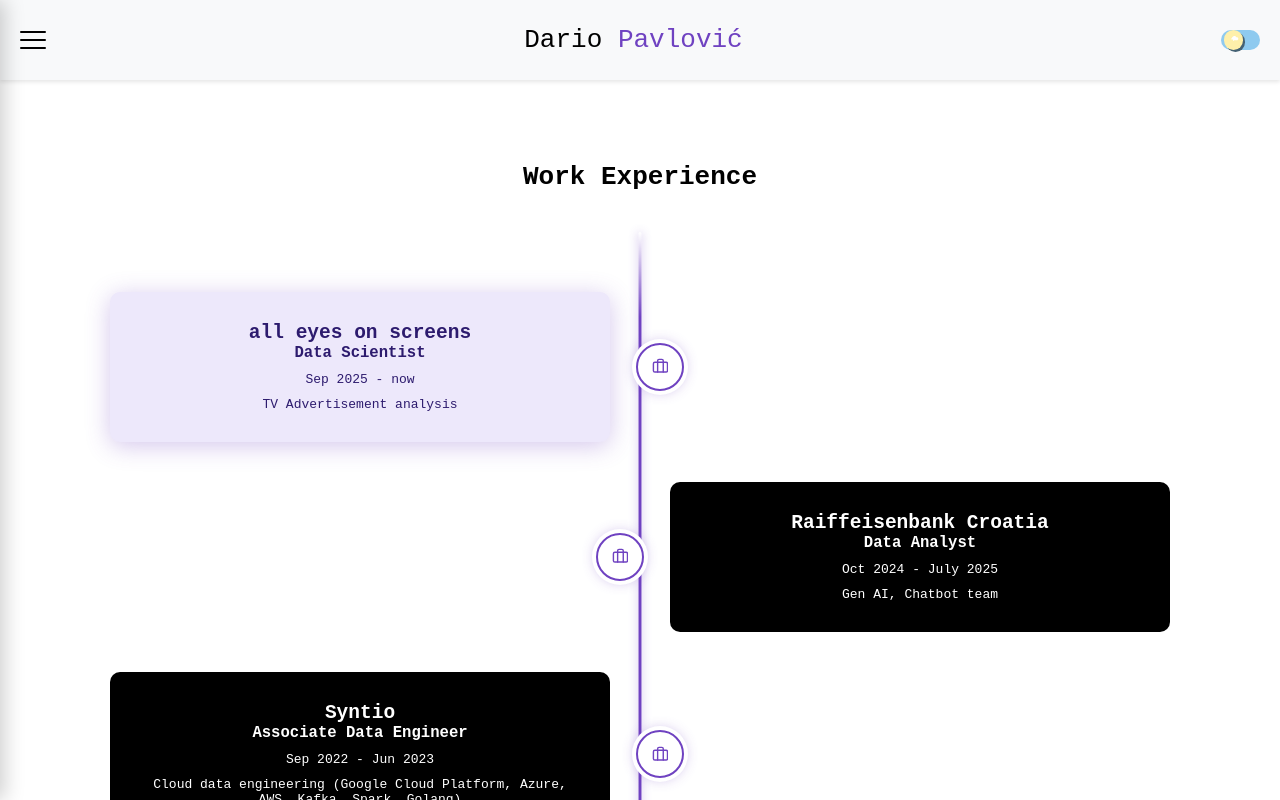
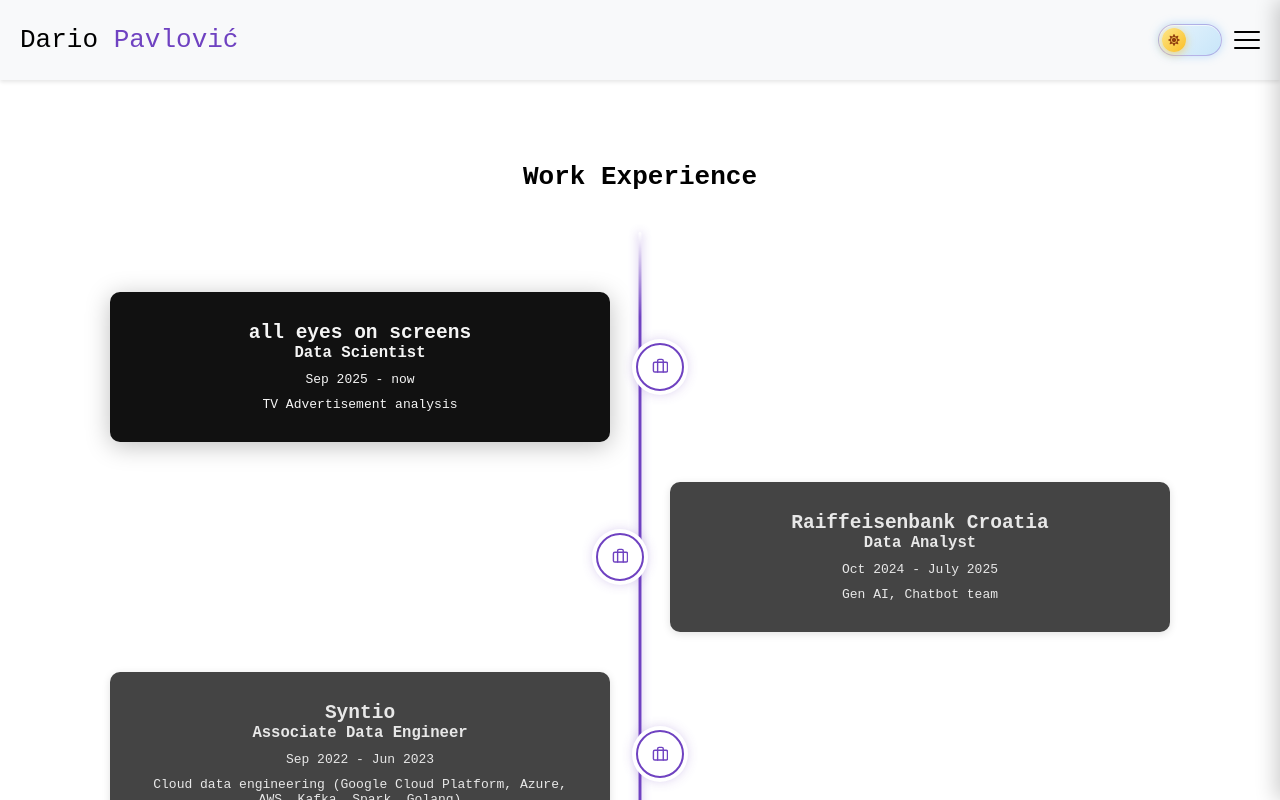
Before and after one commit to Darex20/my-portfolio, a React (Vite) app: page /#/work-experience in a window 1280 px wide. Shown: the top 800 px of the page. Built offline with nearby package versions, Linux system fonts and the light colour scheme.

Commit message:
Revamp buttons and layout

```diff
--- a/package.json
+++ b/package.json
@@ -1,7 +1,7 @@
 {
   "name": "my-portfolio",
   "version": "0.1.0",
-  "homepage": "https://darex20.github.io/my-portfolio",
+  "homepage": "https://darex20.github.io",
   "dependencies": {
     "react": "^18.0.0",
     "react-dom": "^18.0.0",
--- a/src/App.jsx
+++ b/src/App.jsx
@@ -84,6 +84,12 @@ const GlobalStyle = createGlobalStyle`
     border-bottom: 2px solid ${({ theme }) => theme.activeLink};
   }
 
+  .header-right {
+    display: flex;
+    align-items: center;
+    gap: 12px;
+  }
+
   .nav-toggle {
     display: none;
     flex-direction: column;
@@ -162,7 +168,7 @@ const SidebarStyles = createGlobalStyle`
   .sidebar {
     position: fixed;
     top: 0;
-    left: 0;
+    right: 0;
     height: 100%;
     width: 260px;
     background-color: ${({ theme }) => theme.navBackground};
@@ -170,8 +176,8 @@ const SidebarStyles = createGlobalStyle`
     display: flex;
     flex-direction: column;
     padding-top: 80px;
-    box-shadow: 4px 0 20px rgba(0, 0, 0, 0.2);
-    transform: translateX(-100%);
+    box-shadow: -4px 0 20px rgba(0, 0, 0, 0.2);
+    transform: translateX(100%);
     transition: transform 0.3s cubic-bezier(0.4, 0, 0.2, 1);
     z-index: 1002;
   }
@@ -188,18 +194,18 @@ const SidebarStyles = createGlobalStyle`
     font-weight: 600;
     letter-spacing: 0.02em;
     width: 100%;
-    border-left: 3px solid transparent;
+    border-right: 3px solid transparent;
     transition: background-color 0.2s ease, border-color 0.2s ease, color 0.2s ease;
   }
 
   .sidebar a:hover {
     background-color: ${({ theme }) => theme.activeLink}18;
-    border-left-color: ${({ theme }) => theme.activeLink}88;
+    border-right-color: ${({ theme }) => theme.activeLink}88;
     color: ${({ theme }) => theme.activeLink};
   }
 
   .sidebar a.active {
-    border-left-color: ${({ theme }) => theme.activeLink};
+    border-right-color: ${({ theme }) => theme.activeLink};
     color: ${({ theme }) => theme.activeLink};
     background-color: ${({ theme }) => theme.activeLink}12;
   }
@@ -269,11 +275,6 @@ const App = () => {
         <div className={`sidebar-overlay ${sidebarOpen ? 'open' : ''}`} onClick={toggleSidebar} />
         <header className="header">
           <div className="header-content">
-            <button className={`nav-toggle ${sidebarOpen ? 'open' : ''}`} onClick={toggleSidebar} aria-label="Toggle menu">
-              <span />
-              <span />
-              <span />
-            </button>
             <NavLink to="/about" className={({ isActive }) => isActive ? 'header-title active' : 'header-title'}>
               Dario <span style={{ color: '#6f42c1' }}>Pavlović</span>
             </NavLink>
@@ -284,7 +285,14 @@ const App = () => {
               <NavLink to="/skills" className={({ isActive }) => isActive ? 'active' : ''}>Skills</NavLink>
               <NavLink to="/education" className={({ isActive }) => isActive ? 'active' : ''}>Education</NavLink>
             </nav>
-            <ThemeToggle toggleTheme={toggleTheme} theme={theme} />
+            <div className="header-right">
+              <ThemeToggle toggleTheme={toggleTheme} theme={theme} />
+              <button className={`nav-toggle ${sidebarOpen ? 'open' : ''}`} onClick={toggleSidebar} aria-label="Toggle menu">
+                <span />
+                <span />
+                <span />
+              </button>
+            </div>
           </div>
         </header>
         <div className={`sidebar ${sidebarOpen ? 'open' : ''}`}>
@@ -305,7 +313,7 @@ const App = () => {
           </Routes>
         </main>
         <footer className="footer">
-          <p>© 2024 Dario Pavlović. All rights reserved.</p>
+          <p>© 2026 Dario Pavlović. All rights reserved.</p>
         </footer>
       </Router>
     </ThemeProvider>
--- a/src/components/About.jsx
+++ b/src/components/About.jsx
@@ -24,6 +24,7 @@ const AboutSection = styled.section`
   min-height: 100vh;
   gap: 20px;
 `;
+
 
 const TiltWrapper = styled.div`
   width: 300px;
@@ -65,10 +66,24 @@ const TypingLine = styled.p`
   font-size: 1.8em;
   margin: 0;
   animation: ${fadeUp} 0.6s ease 0.2s both;
+  display: flex;
+  align-items: center;
+  gap: 0.3em;
+  flex-wrap: nowrap;
 
   .typing-text {
     color: #6f42c1;
     font-weight: bold;
+    white-space: nowrap;
+    min-width: 11em;
+    display: inline-block;
+    text-align: left;
+    background: ${({ theme }) => theme.body === '#1c1c1c' ? 'rgba(111,66,193,0.12)' : 'rgba(111,66,193,0.08)'};
+    border: 1.5px solid rgba(111,66,193,0.45);
+    border-radius: 6px;
+    padding: 2px 10px 2px 10px;
+    font-family: monospace;
+    box-shadow: 0 0 0 3px ${({ theme }) => theme.body === '#1c1c1c' ? 'rgba(111,66,193,0.08)' : 'rgba(111,66,193,0.05)'};
   }
 
   @media (max-width: 600px) {
@@ -199,7 +214,7 @@ const About = () => {
       <Greeting>Hi, I'm Dario 👋</Greeting>
 
       <TypingLine>
-        I'm into{' '}
+        I'm into
         <span className="typing-text">
           <ReactTypingEffect
             text={['Data Science', 'Machine Learning', 'Data Engineering', 'Data Visualization', 'Web Development']}
@@ -212,11 +227,6 @@ const About = () => {
       </TypingLine>
 
       <Divider />
-
-      <Bio>
-        I am a Data Scientist with MSc in Computing, currently working on TV advertisement analysis.
-          Experienced in machine learning, generative AI, and cloud data engineering.
-      </Bio>
 
       <ButtonGroup>
         <PrimaryButton href={cvPdf} target="_blank" rel="noreferrer">
@@ -231,6 +241,11 @@ const About = () => {
           </SecondaryButton>
         </SecondaryButtonRow>
       </ButtonGroup>
+
+      <Bio>
+        I am a Data Scientist with MSc in Computing, currently working on TV advertisement analysis.
+          Experienced in machine learning, generative AI, and cloud data engineering.
+      </Bio>
 
       <IconContainer>
         <IconLink href="https://github.com/Darex20" target="_blank" rel="noreferrer" aria-label="GitHub">
--- a/src/components/ThemeToggle.jsx
+++ b/src/components/ThemeToggle.jsx
@@ -1,37 +1,63 @@
 import React from 'react';
-import './toggleSwitch.css';
+import styled from 'styled-components';
+import { FaSun, FaMoon } from 'react-icons/fa';
+
+const Pill = styled.button`
+  position: relative;
+  display: flex;
+  align-items: center;
+  width: 64px;
+  height: 32px;
+  border-radius: 999px;
+  border: 1.5px solid ${({ $dark }) => $dark ? 'rgba(111,66,193,0.6)' : 'rgba(111,66,193,0.35)'};
+  background: ${({ $dark }) => $dark
+    ? 'linear-gradient(135deg, #1a0a3c 0%, #2d1b69 100%)'
+    : 'linear-gradient(135deg, #e8f4fd 0%, #c8e6f9 100%)'};
+  cursor: pointer;
+  padding: 0;
+  outline: none;
+  transition: background 0.35s ease, border-color 0.35s ease, box-shadow 0.35s ease;
+  box-shadow: ${({ $dark }) => $dark
+    ? '0 0 12px rgba(111,66,193,0.5), inset 0 1px 0 rgba(255,255,255,0.05)'
+    : '0 0 10px rgba(100,180,255,0.4), inset 0 1px 0 rgba(255,255,255,0.6)'};
+  flex-shrink: 0;
+
+  &:hover {
+    box-shadow: ${({ $dark }) => $dark
+      ? '0 0 20px rgba(111,66,193,0.75)'
+      : '0 0 18px rgba(100,180,255,0.65)'};
+    border-color: ${({ $dark }) => $dark ? 'rgba(111,66,193,0.9)' : 'rgba(111,66,193,0.6)'};
+  }
+`;
+
+const Knob = styled.div`
+  position: absolute;
+  width: 24px;
+  height: 24px;
+  border-radius: 50%;
+  display: flex;
+  align-items: center;
+  justify-content: center;
+  font-size: 0.75rem;
+  transition: transform 0.35s cubic-bezier(0.34, 1.56, 0.64, 1), background 0.35s ease, box-shadow 0.35s ease;
+  transform: ${({ $dark }) => $dark ? 'translateX(34px)' : 'translateX(3px)'};
+  background: ${({ $dark }) => $dark
+    ? 'linear-gradient(135deg, #c084fc, #7c3aed)'
+    : 'linear-gradient(135deg, #fde68a, #fbbf24)'};
+  box-shadow: ${({ $dark }) => $dark
+    ? '0 2px 8px rgba(124,58,237,0.7)'
+    : '0 2px 8px rgba(251,191,36,0.6)'};
+  color: ${({ $dark }) => $dark ? '#fff' : '#92400e'};
+`;
 
 const ThemeToggle = ({ toggleTheme, theme }) => {
+  const dark = theme === 'dark';
   return (
-    <div className={`toggleBtn ${theme}`} onClick={toggleTheme}>
-      <div className="toggleSlider">
-        <div className="craterContainer">
-          <div className="crater top"></div>
-          <div className="crater bottom"></div>
-          <div className="crater right"></div>
-          <div className="crater left"></div>
-        </div>
-        <div className="cloud">
-          <svg
-            width="100%"
-            height="100%"
-            viewBox="0 0 64 64"
-            xmlns="http://www.w3.org/2000/svg"
-          >
-            <path
-              d="M20.25 51h-6.75v-9h-9c-2.206 0-4-1.794-4-4s1.794-4 4-4c0.666 0 1.3 0.167 1.85 0.46 1.028-7.926 7.924-14.46 15.65-14.46 5.514 0 10.444 3.11 13.09 7.76 0.93-0.367 1.95-0.56 3.06-0.56 5.514 0 10 4.486 10 10s-4.486 10-10 10h-13.25c-2.038 0-3.944 0.794-5.37 2.12s-2.12 3.332-2.12 5.38v0z"
-              fill="#ffffff"
-            />
-          </svg>
-        </div>
-        <div className="star"></div>
-        <div className="star"></div>
-        <div className="star"></div>
-        <div className="star"></div>
-        <div className="star"></div>
-        <div className="star"></div>
-      </div>
-    </div>
+    <Pill $dark={dark} onClick={toggleTheme} aria-label="Toggle theme">
+      <Knob $dark={dark}>
+        {dark ? <FaMoon /> : <FaSun />}
+      </Knob>
+    </Pill>
   );
 };
 
--- a/src/components/TimelineItem.jsx
+++ b/src/components/TimelineItem.jsx
@@ -21,15 +21,19 @@ const ItemContainer = styled.div`
 `;
 
 const ItemContent = styled.div`
-  background: ${props => props.featured
-    ? (props.theme.body === '#1c1c1c' ? '#2e1f54' : '#ede8fb')
-    : (props.theme.body === '#1c1c1c' ? '#FFF' : '#000')};
-  color: ${props => props.featured
-    ? (props.theme.body === '#1c1c1c' ? '#e0d7f8' : '#2d1b6e')
-    : (props.theme.body === '#1c1c1c' ? '#000' : '#FFF')};
+  background: ${props => {
+    const dark = props.theme.body === '#1c1c1c';
+    if (props.featured) return dark ? '#ffffff' : '#111111';
+    return dark ? '#b0b0b0' : '#444444';
+  }};
+  color: ${props => {
+    const dark = props.theme.body === '#1c1c1c';
+    if (props.featured) return dark ? '#111111' : '#f5f5f5';
+    return dark ? '#1a1a1a' : '#e8e8e8';
+  }};
   padding: 30px 40px;
   border-radius: 10px;
-  box-shadow: ${props => props.featured ? '0 4px 24px rgba(111,66,193,0.3)' : 'none'};
+  box-shadow: ${props => props.featured ? '0 4px 24px rgba(0,0,0,0.25)' : '0 2px 8px rgba(0,0,0,0.12)'};
   position: relative;
   width: 100%;
   max-width: 500px;
--- a/vite.config.js
+++ b/vite.config.js
@@ -3,7 +3,7 @@ import react from '@vitejs/plugin-react';
 
 export default defineConfig({
   plugins: [react()],
-  base: '/my-portfolio/',
+  base: '/',
   build: {
     outDir: 'build',
   },
```
